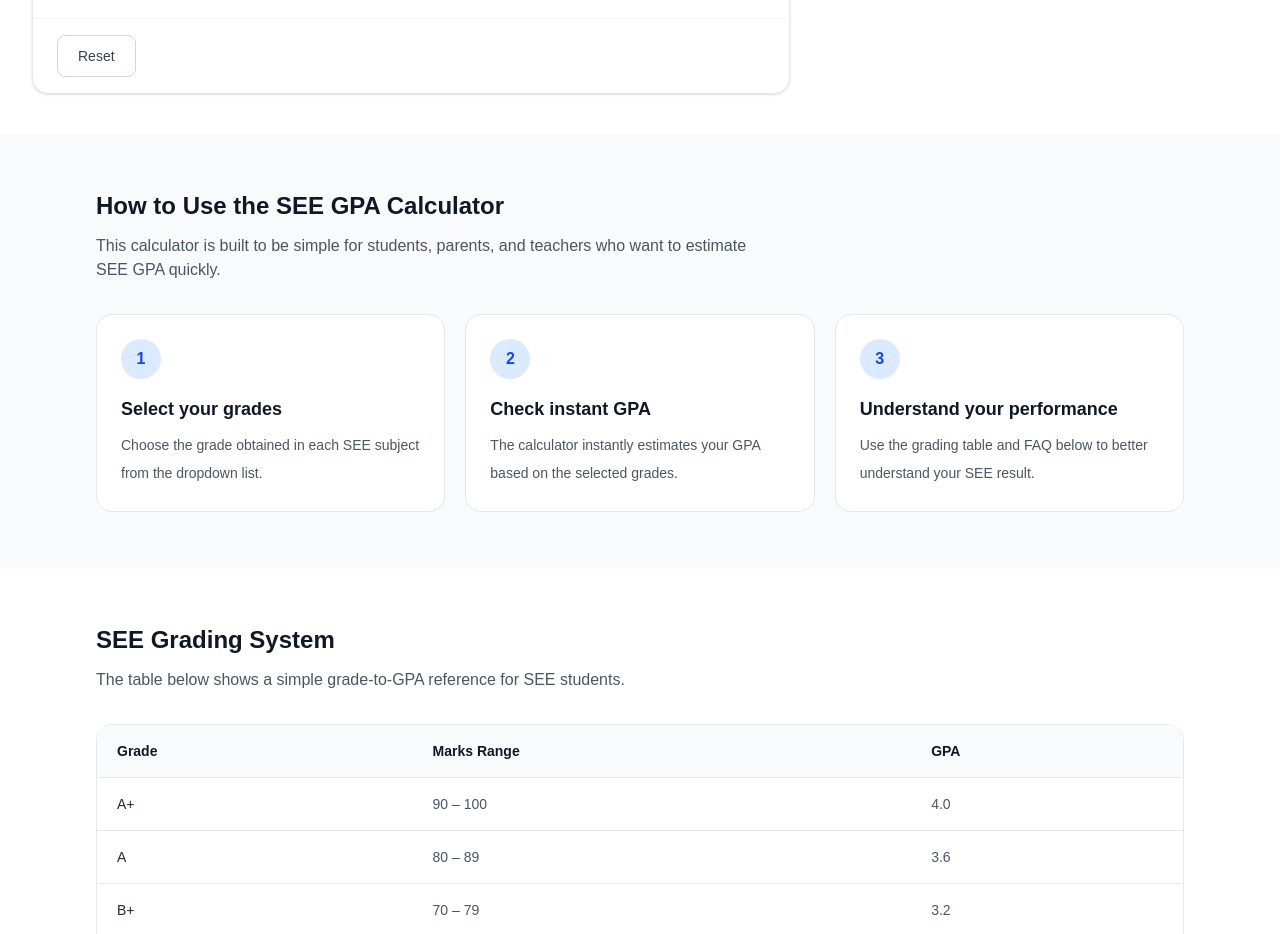
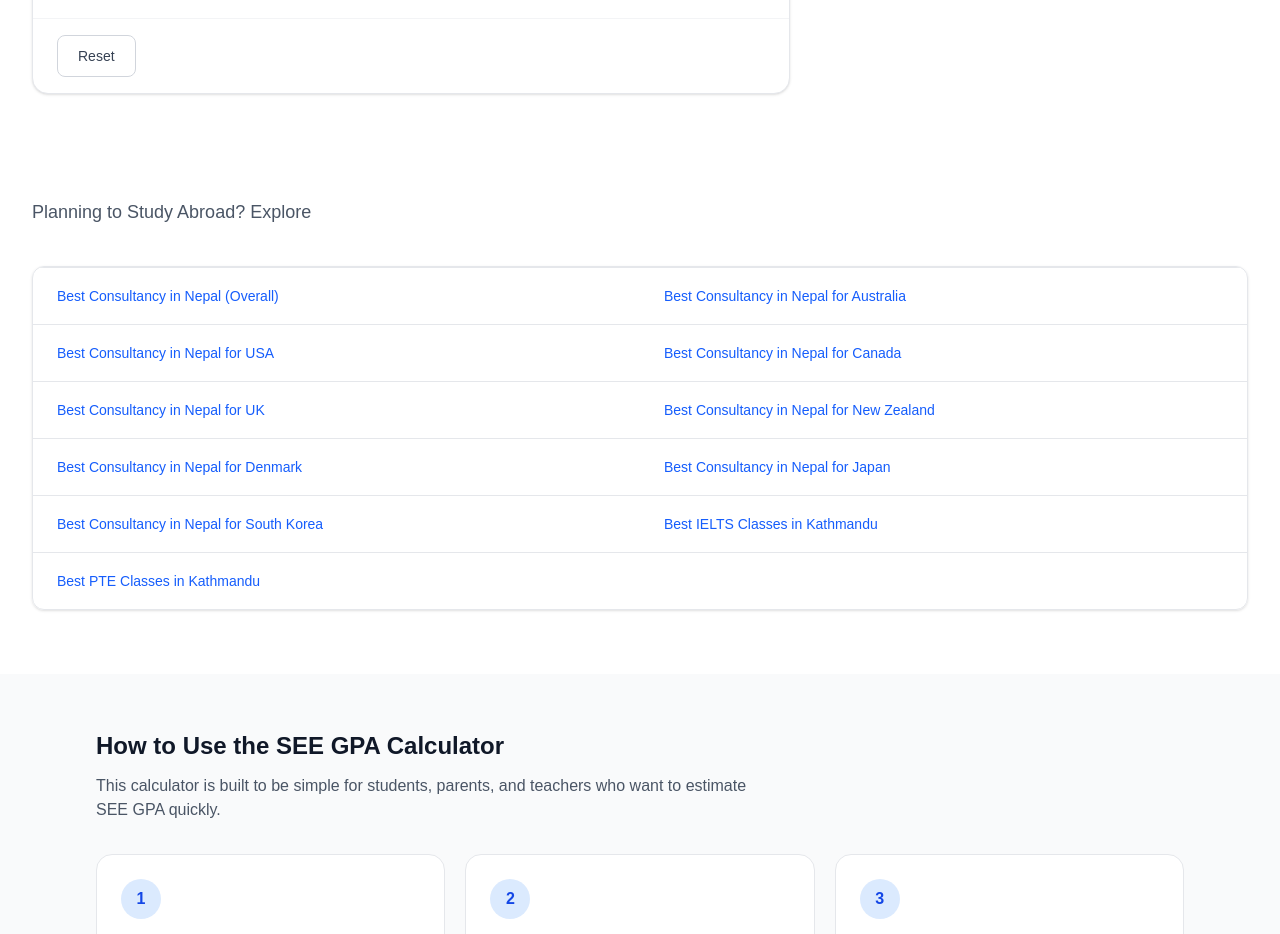
Before and after one commit to ronishdhakal/gpa, a Next.js app: page /see in a window 1280 px wide. Shown: the part 1000-1934 px from the top of the page. Built offline with nearby package versions, Linux system fonts and the light colour scheme.

Commit message:
Also Check Added

```diff
--- /dev/null
+++ b/app/see/components/AlsoCheck.js
@@ -0,0 +1,102 @@
+export default function AlsoCheck() {
+  const featuredLinks = [
+    {
+      label: "Best Consultancy in Nepal (Overall)",
+      href: "https://www.abroadadvise.com/featured/best-consultancy-in-nepal",
+    },
+    {
+      label: "Best Consultancy in Nepal for Australia",
+      href: "https://www.abroadadvise.com/featured/best-consultancy-in-nepal-for-australia",
+    },
+    {
+      label: "Best Consultancy in Nepal for USA",
+      href: "https://www.abroadadvise.com/featured/best-consultancy-in-nepal-for-usa",
+    },
+    {
+      label: "Best Consultancy in Nepal for Canada",
+      href: "https://www.abroadadvise.com/featured/best-consultancy-in-nepal-for-canada",
+    },
+    {
+      label: "Best Consultancy in Nepal for UK",
+      href: "https://www.abroadadvise.com/featured/best-consultancy-in-nepal-for-uk",
+    },
+    {
+      label: "Best Consultancy in Nepal for New Zealand",
+      href: "https://www.abroadadvise.com/featured/best-consultancy-in-nepal-for-new-zealand",
+    },
+    {
+      label: "Best Consultancy in Nepal for Denmark",
+      href: "https://www.abroadadvise.com/featured/best-consultancy-in-nepal-for-denmark",
+    },
+    {
+      label: "Best Consultancy in Nepal for Japan",
+      href: "https://www.abroadadvise.com/featured/best-consultancy-in-nepal-for-japan",
+    },
+    {
+      label: "Best Consultancy in Nepal for South Korea",
+      href: "https://www.abroadadvise.com/featured/best-consultancy-in-nepal-for-south-korea",
+    },
+    {
+      label: "Best IELTS Classes in Kathmandu",
+      href: "https://www.abroadadvise.com/featured/best-ielts-classes-in-kathmandu",
+    },
+    {
+      label: "Best PTE Classes in Kathmandu",
+      href: "https://www.abroadadvise.com/featured/best-pte-classes-in-kathmandu",
+    },
+  ];
+
+  const groupedLinks = featuredLinks.reduce((rows, item, i, arr) => {
+    if (i % 2 === 0) {
+      rows.push([item, arr[i + 1]]);
+    }
+    return rows;
+  }, []);
+
+  return (
+    <section className="w-full bg-white py-12 sm:py-14 md:py-16">
+      <div className="max-w-7xl mx-auto px-4 sm:px-6 lg:px-8">
+        {/* <h2 className="text-3xl sm:text-4xl md:text-5xl font-bold text-gray-900 mb-4">
+          Also Check:
+        </h2> */}
+
+        <p className="text-base sm:text-lg text-gray-600 mb-8 sm:mb-10">
+          Planning to Study Abroad? Explore
+        </p>
+
+        <div className="overflow-hidden rounded-xl border border-gray-200 shadow-sm">
+          <div className="overflow-x-auto">
+            <table className="w-full text-left text-sm md:text-base">
+              <tbody>
+                {groupedLinks.map((row, index) => (
+                  <tr
+                    key={index}
+                    className="border-t border-gray-200 hover:bg-gray-50 transition"
+                  >
+                    {row.map((item, colIndex) => (
+                      <td
+                        key={colIndex}
+                        className="px-4 sm:px-6 py-4 align-top w-1/2"
+                      >
+                        {item ? (
+                          <a
+                            href={item.href}
+                            target="_blank"
+                            rel="noopener noreferrer"
+                            className="text-blue-600 hover:text-blue-800 hover:underline font-medium text-xs sm:text-sm"
+                          >
+                            {item.label}
+                          </a>
+                        ) : null}
+                      </td>
+                    ))}
+                  </tr>
+                ))}
+              </tbody>
+            </table>
+          </div>
+        </div>
+      </div>
+    </section>
+  );
+}
--- a/app/see/page.js
+++ b/app/see/page.js
@@ -5,6 +5,7 @@ import SeeHowItWorks from "./components/SeeHowItWorks";
 import SeeGradingSystem from "./components/SeeGradingSystem";
 import SeeSEOContent from "./components/SeeSEOContent";
 import SeeFAQ from "./components/SeeFAQ";
+import AlsoCheck from "./components/AlsoCheck"; // ✅ import
 
 export const metadata = {
   title: "SEE GPA Calculator 2082 | Free Online SEE Grade Calculator",
@@ -22,6 +23,10 @@ export default function SeePage() {
       <main className="bg-white text-gray-900">
         {/* <SeeHero /> */}
         <SeeCalculator />
+
+        {/* ✅ Add here (right after GPA calculation) */}
+        <AlsoCheck />
+
         <SeeHowItWorks />
         <SeeGradingSystem />
         <SeeSEOContent />
```
